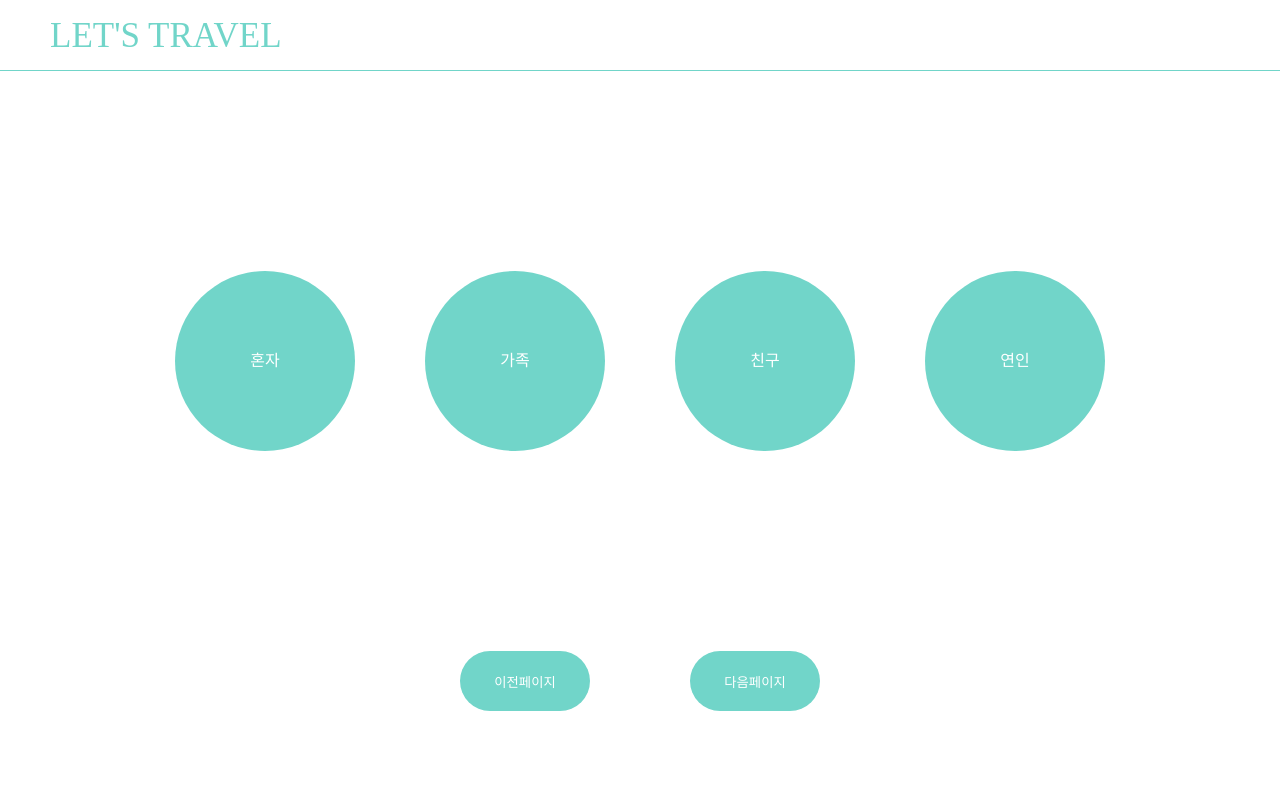
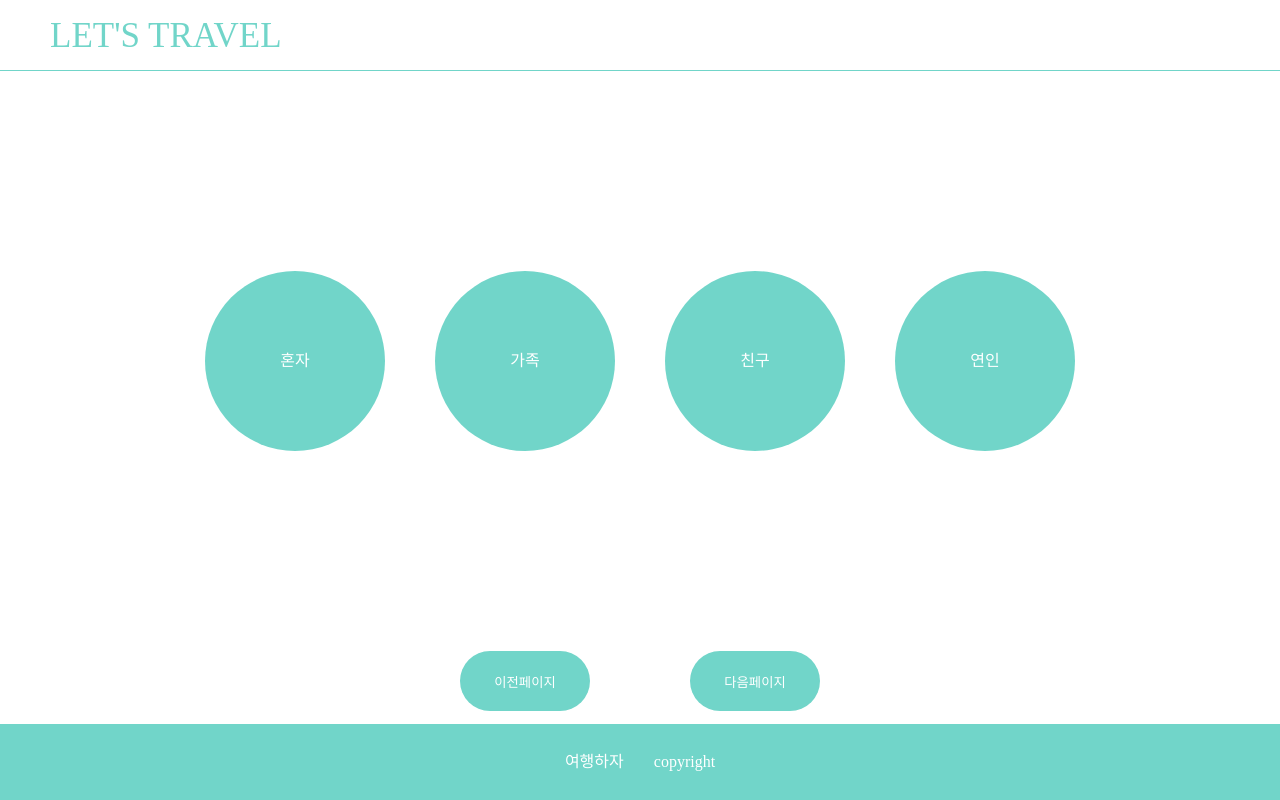
Before and after one commit to h0ngwon/lets-travel, a React (Create React App) app: page /survey in a window 1280 px wide. Both pictures are taken after a click on the button "다음페이지". Shown: the top 800 px of the page. Built offline with nearby package versions, Linux system fonts and the light colour scheme.

Commit message:
Fix: Footer 하단 고정

```diff
--- a/src/components/SurveyCountry.jsx
+++ b/src/components/SurveyCountry.jsx
@@ -5,7 +5,7 @@ import { styled } from 'styled-components';
 
 function SurveyCountry({ nextPageHandler }) {
     return (
-        <CountryContainer>
+        <div>
             <CircleWrap>
                 <SurveyCircle>아시아</SurveyCircle>
                 <SurveyCircle>아프리카</SurveyCircle>
@@ -15,14 +15,9 @@ function SurveyCountry({ nextPageHandler }) {
                 <SurveyCircle>아메리카</SurveyCircle>
             </CircleWrap>
             <SurveyButton nextPageHandler={nextPageHandler} />
-        </CountryContainer>
+        </div>
     );
 }
-
-const CountryContainer = styled.div`
-    width: 100vw;
-    height: 700px;
-`;
 
 const CircleWrap = styled.div`
     display: grid;
--- a/src/components/SurveyKeyword.jsx
+++ b/src/components/SurveyKeyword.jsx
@@ -5,10 +5,9 @@ import Footer from './ui/Footer';
 import SurveyButton from './ui/SurveyButton';
 import styled from 'styled-components';
 
-function SurveyKeyword({ nextPageHandler }) {
+function SurveyKeyword({ nextPageHandler, prevPageHandler }) {
     return (
         <div>
-            <Navbar />
             <CircleWrap>
                 <SurveyCircle>관광</SurveyCircle>
                 <SurveyCircle>쇼핑</SurveyCircle>
@@ -19,8 +18,8 @@ function SurveyKeyword({ nextPageHandler }) {
                 <SurveyCircle>가성비</SurveyCircle>
                 <SurveyCircle>사진</SurveyCircle>
             </CircleWrap>
-            <SurveyButton nextPageHandler={nextPageHandler}/>
-            <Footer />
+            <SurveyButton nextPageHandler={nextPageHandler}
+            prevPageHandler={prevPageHandler}/>
         </div>
     );
 }
@@ -31,7 +30,6 @@ const CircleWrap = styled.div`
     padding-top: 150px;
     padding-bottom: 100px;
     gap: 50px;
-    margin: 100px 100px;
     align-items: center;
     place-items: center;
 `
--- a/src/components/SurveyPeriod.jsx
+++ b/src/components/SurveyPeriod.jsx
@@ -5,17 +5,18 @@ import SurveyButton from './ui/SurveyButton';
 import Footer from './ui/Footer';
 import styled from 'styled-components';
 
-function SurveyPeriod({ nextPageHandler }) {
+function SurveyPeriod({ nextPageHandler, prevPageHandler }) {
     return (
         <div>
-            <Navbar />
             <CircleWrap>
                 <SurveyCircle>3일</SurveyCircle>
                 <SurveyCircle>15일</SurveyCircle>
                 <SurveyCircle>30일</SurveyCircle>
             </CircleWrap>
-            <SurveyButton nextPageHandler={nextPageHandler}/>
-            <Footer />
+            <SurveyButton
+                nextPageHandler={nextPageHandler}
+                prevPageHandler={prevPageHandler}
+            />
         </div>
     );
 }
@@ -26,6 +27,6 @@ const CircleWrap = styled.div`
     padding-top: 200px;
     padding-bottom: 150px;
     gap: 70px;
-`
+`;
 
 export default SurveyPeriod;
--- a/src/components/SurveyWith.jsx
+++ b/src/components/SurveyWith.jsx
@@ -5,7 +5,7 @@ import { styled } from 'styled-components';
 
 function SurveyWith({ nextPageHandler, prevPageHandler }) {
     return (
-        <CountryContainer>
+        <div>
             <CircleWrap>
                 <SurveyCircle>혼자</SurveyCircle>
                 <SurveyCircle>가족</SurveyCircle>
@@ -16,14 +16,9 @@ function SurveyWith({ nextPageHandler, prevPageHandler }) {
                 nextPageHandler={nextPageHandler}
                 prevPageHandler={prevPageHandler}
             />
-        </CountryContainer>
+        </div>
     );
 }
-
-const CountryContainer = styled.div`
-    width: 100vw;
-    height: 700px;
-`;
 
 const CircleWrap = styled.div`
     display: flex;
@@ -32,7 +27,7 @@ const CircleWrap = styled.div`
     align-items: center;
     /* place-items: center; */
     margin: 200px 100px;
-    gap: 70px;
+    gap: 50px;
 `;
 
 export default SurveyWith;
--- a/src/components/ui/Footer.jsx
+++ b/src/components/ui/Footer.jsx
@@ -12,8 +12,9 @@ function Footer() {
     );
 }
 const FooterContainer = styled.div`
-    width: 100vw;
-    height: 30px;
+	bottom: 0px;
+	position: absolute;
+    width: 100%;
     background-color: #71d5c9;
     color: white;
     padding: 30px 0;
```
